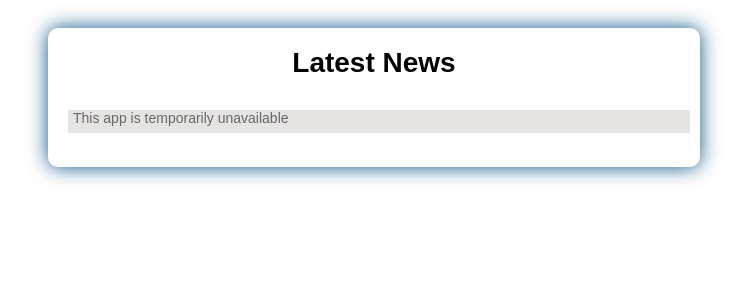
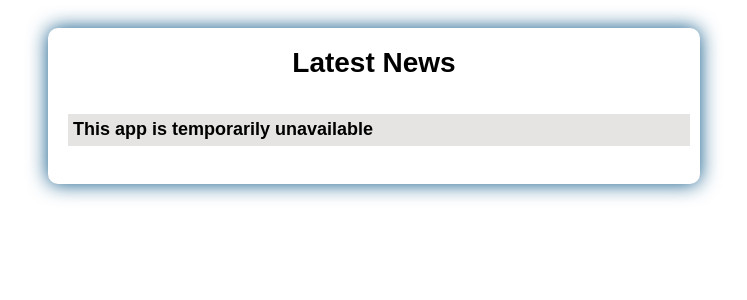
Before and after one commit to lalithav1998/nadbapp, a Flask app: page / in a window 1280 px wide. Shown: the top 300 px of the page, without its empty margins (266-1013 px from the left). Run offline with Flask 2, Linux system fonts and the light colour scheme; data that the repository does not hold is empty.

Commit message:
Update styles.css

```diff
--- a/static/styles.css
+++ b/static/styles.css
@@ -83,17 +83,18 @@ h1 {
       }
 p.unavailable {
 background-color: #E5E4E2;
-align:justify;
 display: block;
-height:100%;
 width: 100%;
 text-decoration: none;
+color: black;
+line-height: 1.2;
+align: justify;
 border-left: 5px solid transparent;
-border-top: 0px;
-border-bottom: 7px solid transparent;
+border-top: 5px solid transparent;
+border-bottom: 5px solid transparent;
 border-right: 0px;
-font-size: 14px;
+font-weight: bold;
+font-size: 18px;
 padding-right: 5px;
 font-family: Arial, Helvetica, sans-serif;
-color: dimgrey;
 }
```
